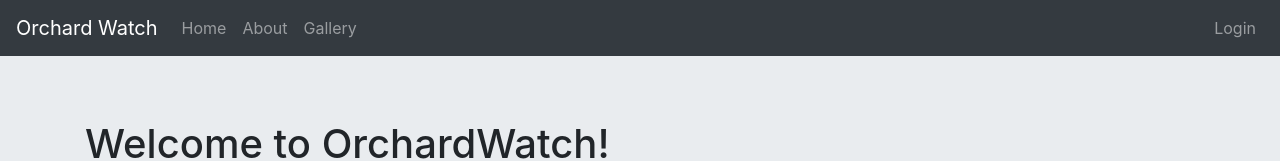
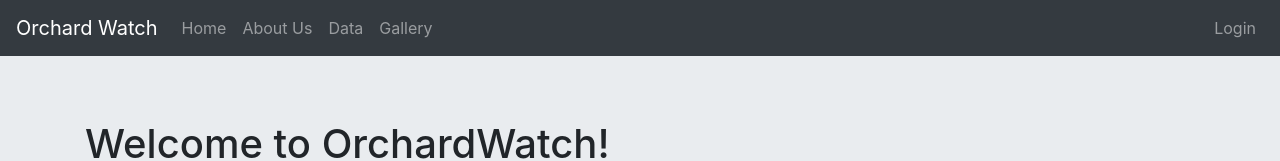
Before and after one commit to david-fisher/320-F19-Track-II, a React (Create React App) app in the folder client/: page /home in a window 1280 px wide. Shown: the top 161 px of the page. Built offline with nearby package versions, Linux system fonts and the light colour scheme.

Commit message:
Updated navbar to match high level design doc

```diff
--- a/client/src/components/App/App.js
+++ b/client/src/components/App/App.js
@@ -21,7 +21,8 @@ export default function App() {
         <Navbar.Brand href="/home">Orchard Watch</Navbar.Brand>
         <Nav className="mr-auto">
           <Nav.Link href="/home">Home</Nav.Link>
-          <Nav.Link href="/about">About</Nav.Link>
+          <Nav.Link href="/about">About Us</Nav.Link>
+          <Nav.Link href="/data">Data</Nav.Link>
           <Nav.Link href="/gallery">Gallery</Nav.Link>
         </Nav>
 
```
